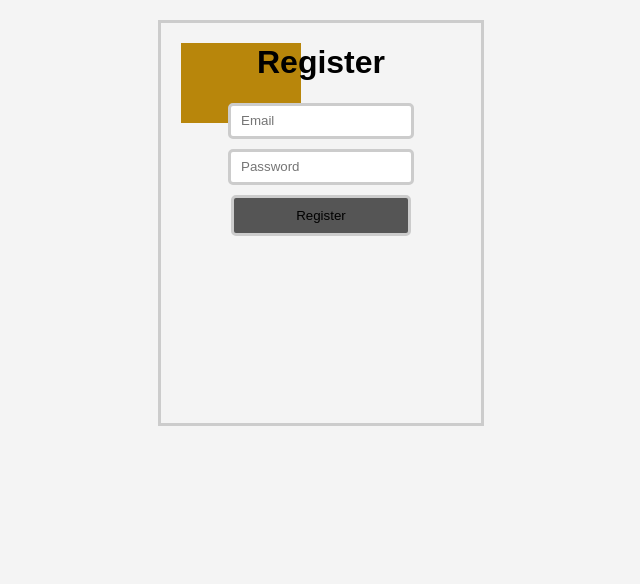
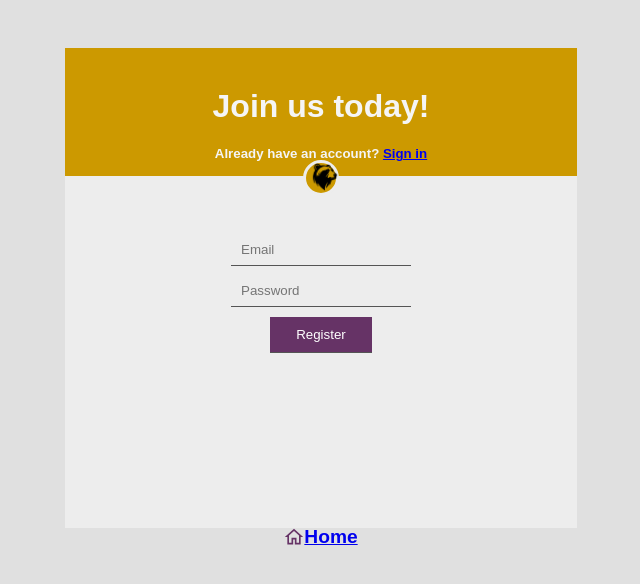
Before and after one commit to KolozsiZsombor/SzoftverModszerMiniProject, a Flask app: page /register in a window 1280 px wide. Shown: the top 584 px of the page, without its empty margins (319-959 px from the left). Run offline with Flask 3, Linux system fonts and the light colour scheme.

Commit message:
Created register.css, added logo.png, added home.svg, added login.html, finalized register.html and register.css

```diff
--- a/static/css/register.css
+++ b/static/css/register.css
@@ -3,57 +3,98 @@ a {
 }
 
 body {
+    background-color: #e0e0e0;
+    background-clip: padding-box;
     position: relative;
-    top: 20px;
+    top: 3em;
     display: block;
     text-align: center;
-    border: 3px solid #ccc;
-    width: 320px;
-    height: 400px;
     margin: auto;
-
+    width: 40%;
+    height: 30em;
 }
 
+
 form {
-    display: inline-block;
+    padding-top: 10%;
+    display: block;
 }
 
 input,
 textarea,
-select {
+select,
+button {
     width: 160px;
     height: 10px;
     margin: auto;
     margin-bottom: 10px;
     padding: 10px;
-    border-radius: 5px;
-    border: 3px solid #ccc;
+    background-color: inherit;
+    border: unset;
+    border-bottom: 1px solid #555;
+    border-radius: 0px;
 }
 
-
-input[type=submit] {
-    width: 180px;
+button[type=submit] {
+    width: 20%;
+    height: 20px;
     height: fit-content;
-    background-color: #555;
+    background-color: #663366;
 }
 
-input[type=submit]:hover {
-    background-color: #777;
+button[type=submit]:hover {
+    background-color: #442344;
 }
 
+h1,
+h5 {
+    margin-top: 0px;
+    padding-top: 0px;
+    padding-bottom: 0px;
+    color: #f5f5f5;
+}
 
-.box {
-    width: 120px;
-    height: 80px;
-    background-color: darkgoldenrod;
+.home {
+    font-size: larger;
+    font-weight: 600;
+    display: inline-flex;
+    position: relative;
+    top: 8.5em;
+}
+
+.topBox,
+.backBox {
+    width: 100%;
+    height: 8em;
+    background-color: #cc9900;
     background-clip: border-box;
     position: absolute;
-    top: 20px;
-    left: 20px;
-    color: white;
-    z-index:-1;
+    z-index: -1;
 }
 
-.box0 {
-    offset-position: normal;
-  }
+.backBox {
+    height: 100%;
+    background-color: #ededed;
+    z-index: -2;
+}
+
+.logoCircle {
+    display: inline-block;
+    height: 30px;
+    width: 30px;
+    background-color: #cc9900;
+    border: 3px solid #ededed;
+    border-radius: 50%;
+    position: relative;
+    top: 7em;
+    margin: auto;
+}
+
+.logo {
+    display: inline-block;
+    height: 30px;
+    width: 30px;
+    position: absolute;
+    top: 7.1em;
+    left: 47.8%;
+}
--- a/templates/register.html
+++ b/templates/register.html
@@ -11,11 +11,12 @@
 
 <body>
     <a>
-        <div class="wrap"></div>
-        <div class="box"></div>
-        <div class="box box0"></div>
-        </div>
-        <h1>Register</h1>
+        <div class="topBox"></div>
+        <div class="backBox"></div>
+        <div class="logoCircle"></div>
+        <img src="{{ url_for('static', filename='img/logo.png') }}" width="30" height="30" class="logo" />
+        <h1>Join us today!</h1>
+        <h5>Already have an account? <a href="{{ url_for('login') }}">Sign in</a></h5>
         <form method="POST">
             {{ form.hidden_tag() }}
             <div>
@@ -31,7 +32,11 @@
                 {% endfor %}
             </div>
             <div>
-                {{ form.submit() }}
+                <button type="submit">Register</button>
+            </div>
+            <div class="home">
+                <img src="{{ url_for('static', filename='img/home.svg') }}" width="20" />
+                <a href="{{ url_for('home') }}">Home</a>
             </div>
         </form>
     </a>
```
Also changed, not shown: templates/login.html (added, +48 -0 lines), static/img/home.svg (added), static/img/logo.png (added).
